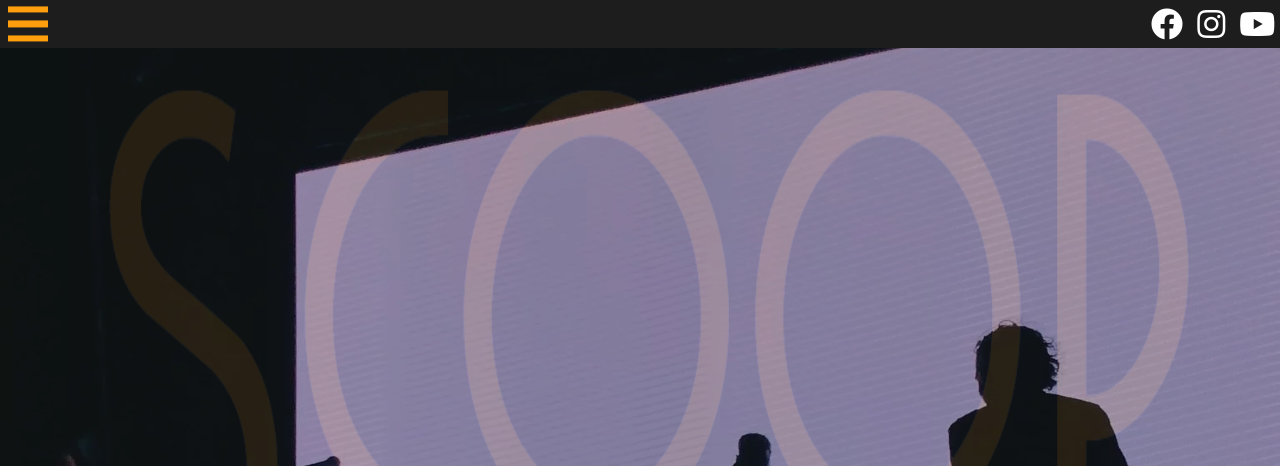
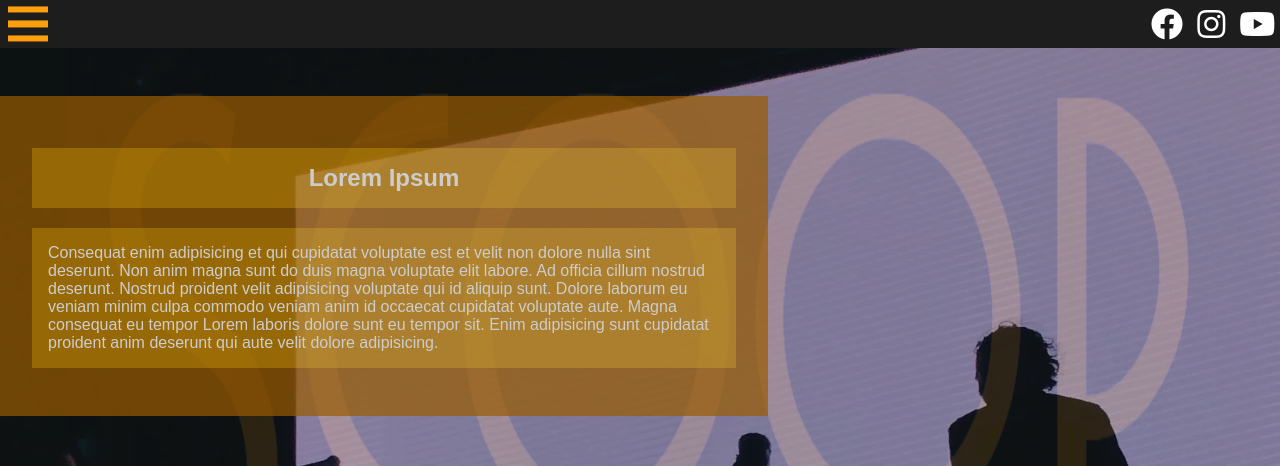
Before and after one commit to DylanBob211/bandWebsite, a website with bundled scripts: page index.html in a window 1280 px wide. Shown: the top 466 px of the page. Built offline with nearby package versions, Linux system fonts and the light colour scheme.

Commit message:
text changing on showcase (WIP finish styling and animation, remove box on logo)

```diff
--- a/index.html
+++ b/index.html
@@ -54,6 +54,10 @@
 
         <section id="showcase">
             <div id="logo">
+                <div id="showcase-text">
+                    <h1></h1>
+                    <p></p>
+                </div>
                 <div class="selector-box"></div>
             </div>
             <div id="arrow">
--- a/src/js/showcase.js
+++ b/src/js/showcase.js
@@ -9,7 +9,25 @@
     './src/assets/imgs/band-photo/guitarist.webp',
     './src/assets/imgs/band-photo/mixer.webp',
     './src/assets/imgs/band-photo/piano-girl.webp'
-  ]
+  ];
+  const lipsumTitle = [
+    '',
+    'Lorem Ipsum',
+    'Incididunt qui laborum',
+    'Ex do proident',
+    'Laborum voluptate',
+    'Ora pro nobis',
+    'In aliqua dolor enim'
+  ];
+  const lipsumTexts = [
+    '',
+    'Consequat enim adipisicing et qui cupidatat voluptate est et velit non dolore nulla sint deserunt. Non anim magna sunt do duis magna voluptate elit labore. Ad officia cillum nostrud deserunt. Nostrud proident velit adipisicing voluptate qui id aliquip sunt. Dolore laborum eu veniam minim culpa commodo veniam anim id occaecat cupidatat voluptate aute. Magna consequat eu tempor Lorem laboris dolore sunt eu tempor sit. Enim adipisicing sunt cupidatat proident anim deserunt qui aute velit dolore adipisicing.',
+    'Amet aute nisi ad dolor id non magna commodo in tempor ex anim ad. Voluptate aute reprehenderit adipisicing aliqua. Laboris consectetur qui ullamco do nisi tempor quis deserunt non aliquip excepteur ut.',
+    'Reprehenderit ut culpa excepteur et laboris aute nulla ut. Cillum non aliqua sit adipisicing id excepteur consequat minim tempor amet laborum proident. Lorem mollit consequat aliqua culpa officia ex est dolor consectetur non. Et fugiat sint aute irure consectetur excepteur ullamco duis incididunt labore adipisicing mollit irure. Consectetur ullamco officia cupidatat laboris sit.',
+    'Do ea veniam ipsum velit ut ipsum. Cupidatat minim occaecat Lorem consequat do irure pariatur. Aute consectetur magna laboris et eu nulla.',
+    'Nulla ad adipisicing sit cupidatat ea fugiat exercitation et do consectetur. Labore non sint fugiat irure cillum officia anim laborum dolore culpa sint sunt nisi. Qui nisi commodo laboris excepteur id magna qui labore. Est magna dolore et aliquip nulla cillum aliqua nisi exercitation anim. Dolor veniam pariatur consectetur aliqua nostrud do aute minim id ex. Magna non velit id adipisicing in occaecat non do ea nisi culpa. Sunt velit aute ad amet aliqua.',
+    'Ullamco consectetur non amet velit ea exercitation duis ut qui sint dolore esse sunt anim. Anim irure incididunt minim amet duis do cupidatat pariatur proident incididunt excepteur ex esse culpa. Non commodo anim dolor culpa veniam. Nulla tempor reprehenderit eiusmod proident exercitation reprehenderit ipsum dolor sunt aliqua. Mollit sint incididunt culpa irure veniam ex nisi consequat.',
+  ];
   let elementSelectors = []
   let selectedImgIndex = 0;
   let intervalID;
@@ -17,6 +35,8 @@
   function init() {
     createSelectors();
     autoChange();
+    setTimeout(showArrow, 5000);
+    arrow.addEventListener('click', hideArrow);
   }
 
   function createSelectors() {
@@ -32,8 +52,6 @@
         selectImage(index);
       })
     });
-    setTimeout(showArrow, 3500);
-    arrow.addEventListener('click', hideArrow);
   }
 
   function next() {
@@ -41,6 +59,7 @@
     if(selectedImgIndex > imgPaths.length - 1) selectedImgIndex = 0;
     changeImage(selectedImgIndex);
     selectSelector(selectedImgIndex);
+    selectText(selectedImgIndex);
   }
 
   function selectSelector(index) {
@@ -56,6 +75,15 @@
     selectSelector(index);
     changeImage(index);
     autoChange();
+    selectText(index);
+  }
+
+  function selectText(index) {
+    const textbox = document.querySelector('#showcase-text');
+    const header = textbox.querySelector('h1');
+    const p = textbox.querySelector('p');
+    header.innerHTML = lipsumTitle[index];
+    p.innerHTML = lipsumTexts[index];
   }
 
   function changeImage(index) {
--- a/src/scss/_mp3-player.scss
+++ b/src/scss/_mp3-player.scss
@@ -29,11 +29,6 @@
       @include softly;
     }
 
-    @media (orientation: landscape){
-      &#list{
-        display: none;
-      }
-    }
     // animation
     &.pressed{
       @include softly;
@@ -98,7 +93,6 @@
   //seeker-bar
   #song-bar{
     height: .2rem;
-    margin: 0 auto;
     margin-bottom: 10px;
     width: 70%;
     background-color: #fff;
--- a/src/scss/_showcase.scss
+++ b/src/scss/_showcase.scss
@@ -23,6 +23,27 @@
       width: 100%;
       height: 100vh;
       z-index: 1;
+    }
+
+    #showcase-text {
+      color: #fff;
+      background: darken(rgba($orange, 0.7), 10);
+      max-width: 60%;
+      padding: 2rem;
+      margin-top: 6rem;
+
+      h1 {
+        text-align: center;
+        background-color: darken(rgba($orange, 0.5), 5);
+        padding: 1rem;
+        mix-blend-mode: screen;
+      }
+
+      p {
+        background-color: darken(rgba($orange, 0.5), 5);
+        padding: 1rem;
+        mix-blend-mode: screen;
+      }
     }
 
     .selector-box {
```
Also changed, not shown: src/css/main.css.
